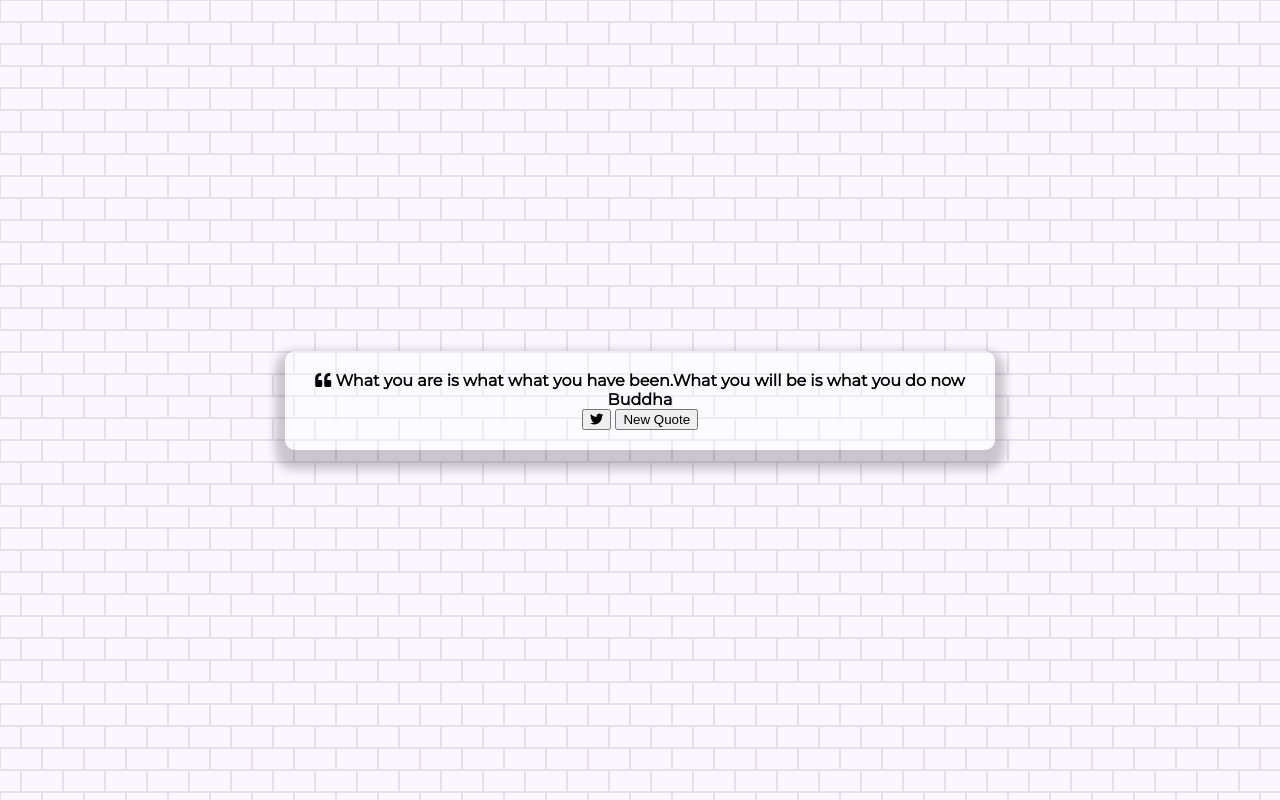
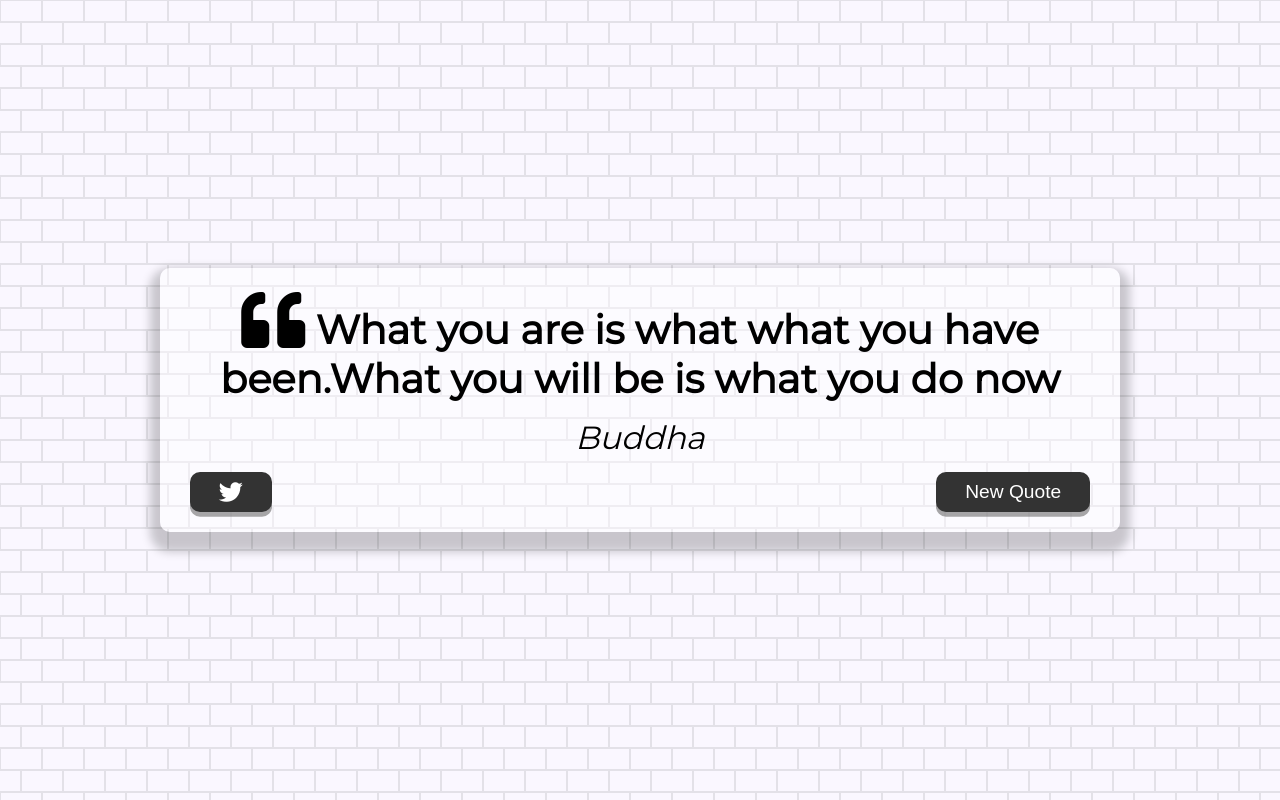
Before and after one commit to vasurajan/Quote-Generator-javascript, a plain HTML site: page index.html in a window 1280 px wide. Drawn offline with Linux system fonts and the light colour scheme.

Commit message:
Done with the styling part

```diff
--- a/style.css
+++ b/style.css
@@ -26,3 +26,72 @@ body {
     background-color: rgba(255,255,255,0.4);
     box-shadow: 0 10px 10px 10px rgba(0, 0, 0, 0.2);
 }
+
+.quote-text{
+    font-size: 2.5rem;
+}
+
+
+.long-quote{
+    font-size: 2rem;
+}
+
+.fa-quote-left{
+    font-size: 4rem;
+}
+
+.quote-author{
+    margin-top: 15px;
+    font-size: 2rem;
+    font-weight: 400;
+    font-style: italic;
+}
+
+.button-container{
+    margin-top: 15px;
+    display: flex;
+    justify-content: space-between;
+}
+
+button {
+    cursor: pointer;
+    font-size: 1.2rem;
+    height: 2.5rem;
+    border: none;
+    border-radius: 10px;
+    color: #fff;
+    background: #333;
+    outline: none;
+    padding: 0.5rem 1.8rem;
+    box-shadow: 0 0.3rem rgba(121, 121, 121, 0.65);
+}
+
+button:hover {
+    filter: brightness(110%);
+}
+
+
+button:active{
+    transform: translate(0, 0.3rem);
+    box-shadow: 0 0.1rem rgba(255, 255, 255, 0.65);
+}
+
+.twitter-button:hover{
+  color: #38a1f3;
+}
+
+
+.fa-twitter{
+    font-size: 1.5rem;
+}
+
+/* Media Queries: for tablet or smaller devices */
+@media screen and (max-width: 1000px) {
+ .quote-container{
+     margin: auto 10px;
+ }
+
+ .quote-text{
+     font-size: 2.5rem;
+ }
+}
```
